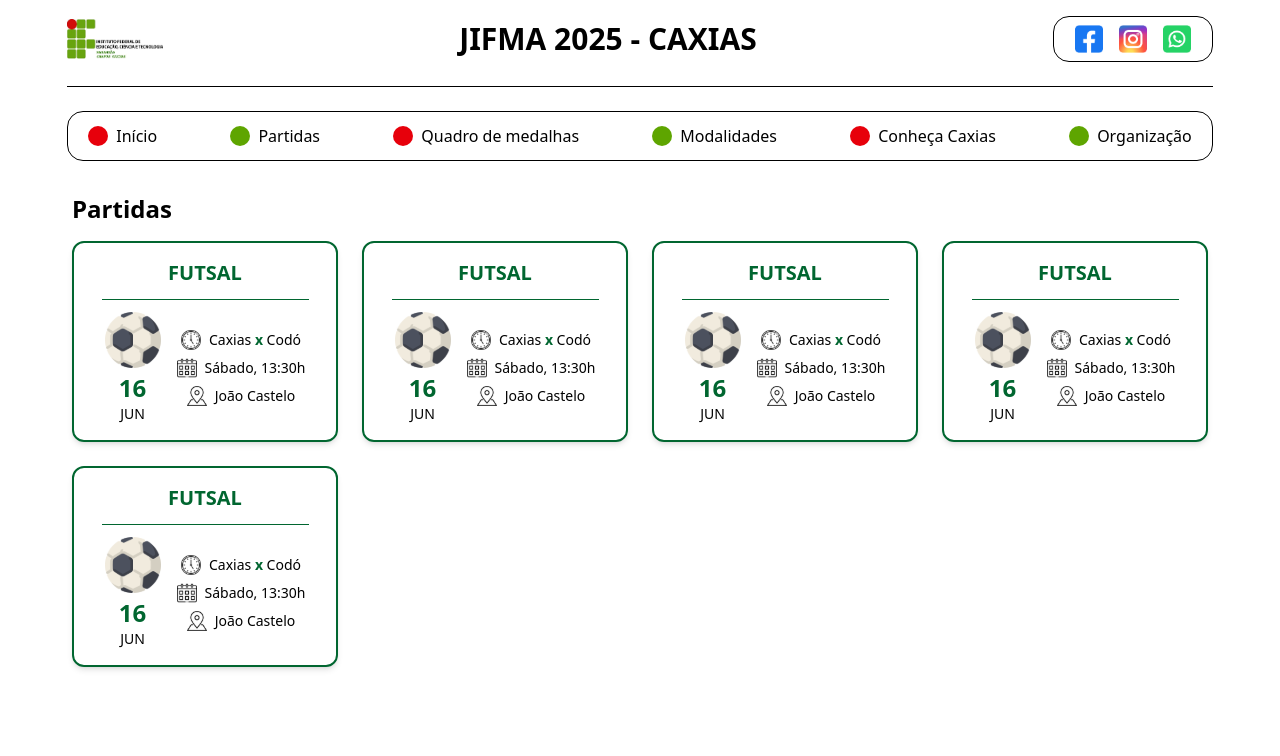
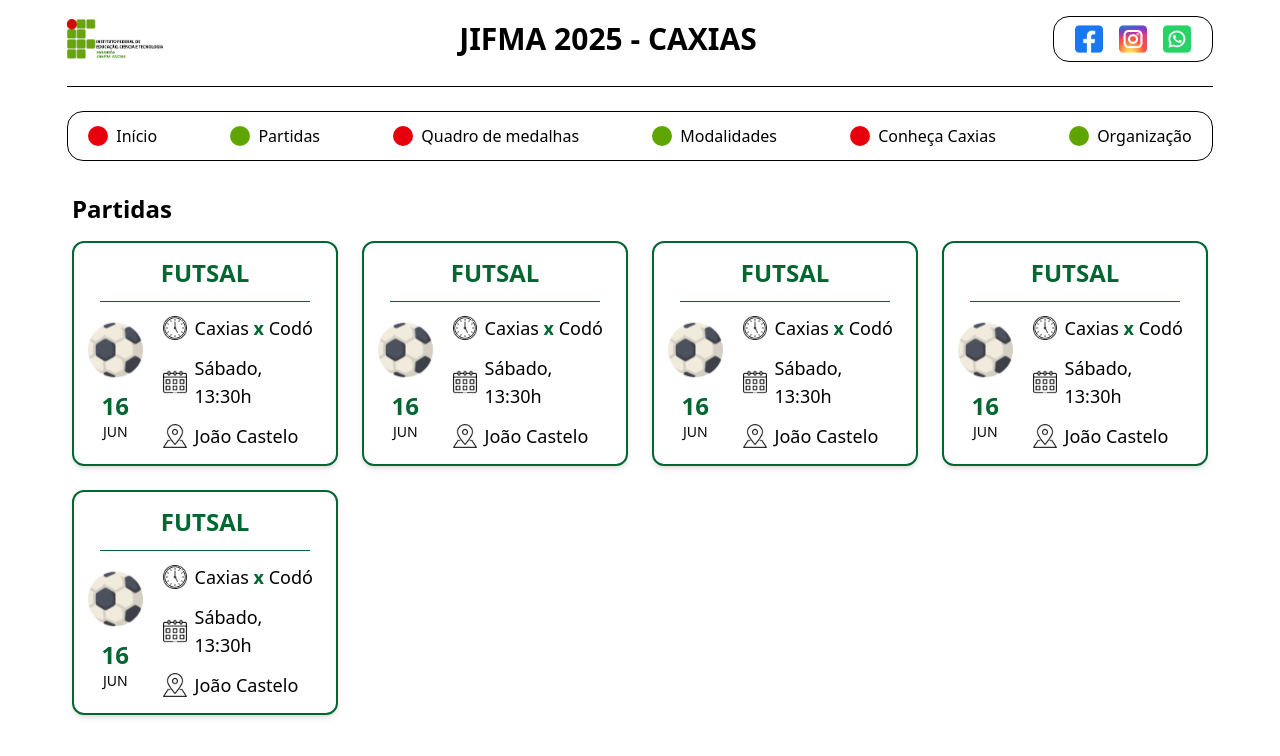
Before and after one commit to willianfurtado/jifma-website, a React (Vite) app: page /partidas in a window 1280 px wide. Shown: the top 756 px of the page. Built offline with nearby package versions, Linux system fonts and the light colour scheme.

Commit message:
Ajustes visuais no card de partidas

```diff
--- a/src/Components/Card.tsx
+++ b/src/Components/Card.tsx
@@ -16,16 +16,16 @@ interface iProps {
 export default function Card(props: iProps) {
   return (
     <div className="h-full w-full border-2 border-green-800 rounded-xl shadow-md">
-      <div className="p-4 flex flex-col items-center justify-center h-full">
-        <h1 className="uppercase text-xl font-semibold text-green-800 text-center">
+      <div className="p-3.5 flex flex-col items-center justify-center h-full">
+        <h1 className="uppercase text-2xl font-semibold text-green-800 text-center">
           {props.modalidade}
         </h1>
 
         <hr className="border-t border-green-800 my-3 w-[90%]" />
 
-        <div className="flex items-center justify-center gap-4">
+        <div className="flex items-center justify-center gap-7 md:gap-5">
           {/* Data e bola */}
-          <div className="flex flex-col items-center gap-1">
+          <div className="flex flex-col items-center justify-center gap-3">
             <img src={ball} className="h-14 w-14" />
             <div className="text-center">
               <p className="text-2xl font-bold text-green-800">{props.data}</p>
@@ -34,21 +34,21 @@ export default function Card(props: iProps) {
           </div>
 
           {/* Informações da partida */}
-          <div className="flex flex-col gap-2 text-center text-sm">
-            <div className="flex items-center justify-center gap-2">
-              <img src={clock} className="h-5 w-5" />
+          <div className="flex flex-col gap-3 justify-center text-lg md:text-md lg:text-lg w-[70%]">
+            <div className="flex items-center gap-2">
+              <img src={clock} className="h-6 w-6" />
               <span>
                 {props.equipe1} <strong className="text-green-800">x</strong> {props.equipe2}
               </span>
             </div>
 
-            <div className="flex items-center justify-center gap-2">
-              <img src={calendar} className="h-5 w-5" />
+            <div className="flex items-center  gap-2">
+              <img src={calendar} className="h-6 w-6" />
               <span>{props.horario}</span>
             </div>
 
-            <div className="flex items-center justify-center gap-2">
-              <img src={place} className="h-5 w-5" />
+            <div className="flex items-center gap-2">
+              <img src={place} className="h-6 w-6" />
               <span>{props.local}</span>
             </div>
           </div>
```
